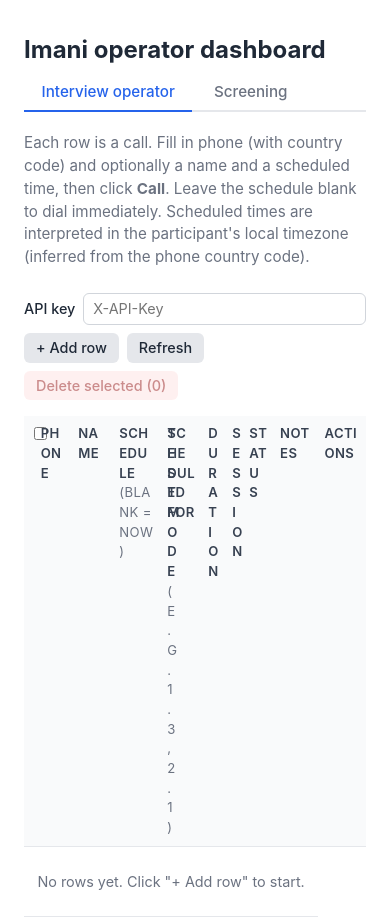
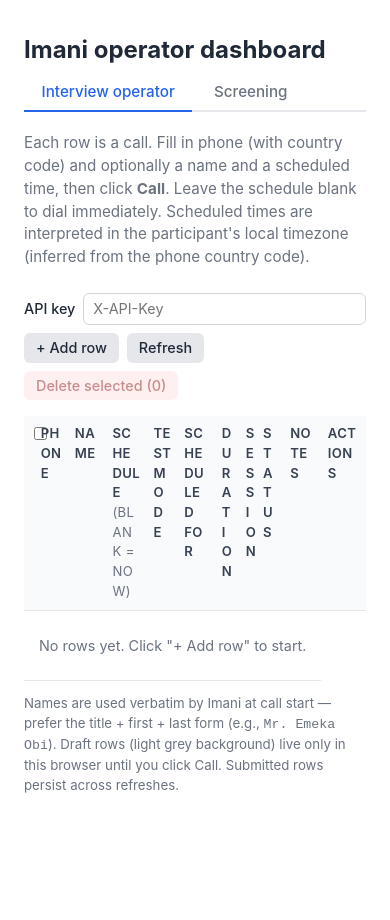
Before and after one commit to CCA-UIL/vapi-interview-webhook, a website: page public/index.html in a window 390 px wide. Shown: the top 920 px of the page. After the commit the page ends 844 px from the top, so only its background shows below. Drawn offline with Linux system fonts and the light colour scheme.

Commit message:
Fix Test mode column collapsing to zero width
Forgot to give .col-test a width in the colgroup CSS in the
previous commit. Without one, the column collapses to ~nothing
and the header text wraps vertically letter-by-letter (E / S / T
/ M / O / D / E going down the column). Visible in dashboard
screenshot.

Two fixes:
- Add 9% width for col-test, rebalance the other columns so they
  still sum to 100% (took 1% off phone, 1% off name, 2% off
  schedule, 1% off when, 1% off status, 2% off notes, 1% off
  actions).
- Strip the "(e.g. 1.3,2.1)" hint from the th label — it was
  already long enough to risk wrapping at 9%. The same hint is
  in the placeholder of the input and in the title tooltip on
  the th, so the user still sees it.

```diff
--- a/public/index.html
+++ b/public/index.html
@@ -97,15 +97,16 @@
       letter-spacing: 0.03em;
     }
     table.calls col.col-select    { width: 3%;  }
-    table.calls col.col-phone     { width: 11%; }
-    table.calls col.col-name      { width: 12%; }
-    table.calls col.col-schedule  { width: 14%; }
-    table.calls col.col-when      { width: 12%; }
+    table.calls col.col-phone     { width: 10%; }
+    table.calls col.col-name      { width: 11%; }
+    table.calls col.col-schedule  { width: 12%; }
+    table.calls col.col-test      { width: 9%;  }
+    table.calls col.col-when      { width: 11%; }
     table.calls col.col-duration  { width: 7%;  }
     table.calls col.col-session   { width: 5%;  }
-    table.calls col.col-status    { width: 9%;  }
-    table.calls col.col-notes     { width: 13%; }
-    table.calls col.col-actions   { width: 14%; }
+    table.calls col.col-status    { width: 8%;  }
+    table.calls col.col-notes     { width: 11%; }
+    table.calls col.col-actions   { width: 13%; }
     table.calls td.select, table.calls th.select { text-align: center; }
     table.calls input[type="checkbox"] { cursor: pointer; }
     tr.selected td { background: #eff6ff; }
@@ -272,7 +273,7 @@
         <th>Phone</th>
         <th>Name</th>
         <th>Schedule <span style="font-weight:400;color:#6b7280;">(blank = now)</span></th>
-        <th title="Test mode: comma-separated milestone IDs to run (e.g. 1.3,2.1). Skips intro, consent, closing, scheduling. Bot opens with 'Test call. Jumping to milestone X.Y.' Leave blank for normal calls.">Test mode <span style="font-weight:400;color:#6b7280;">(e.g. 1.3,2.1)</span></th>
+        <th title="Test mode: comma-separated milestone IDs to run (e.g. 1.3,2.1). Skips intro, consent, closing, scheduling. Bot opens with 'Test call. Jumping to milestone X.Y.' Leave blank for normal calls.">Test mode</th>
         <th>Scheduled for</th>
         <th title="Length of the actual call. Short values (under 30s) usually indicate the call ended prematurely.">Duration</th>
         <th>Session</th>
```
